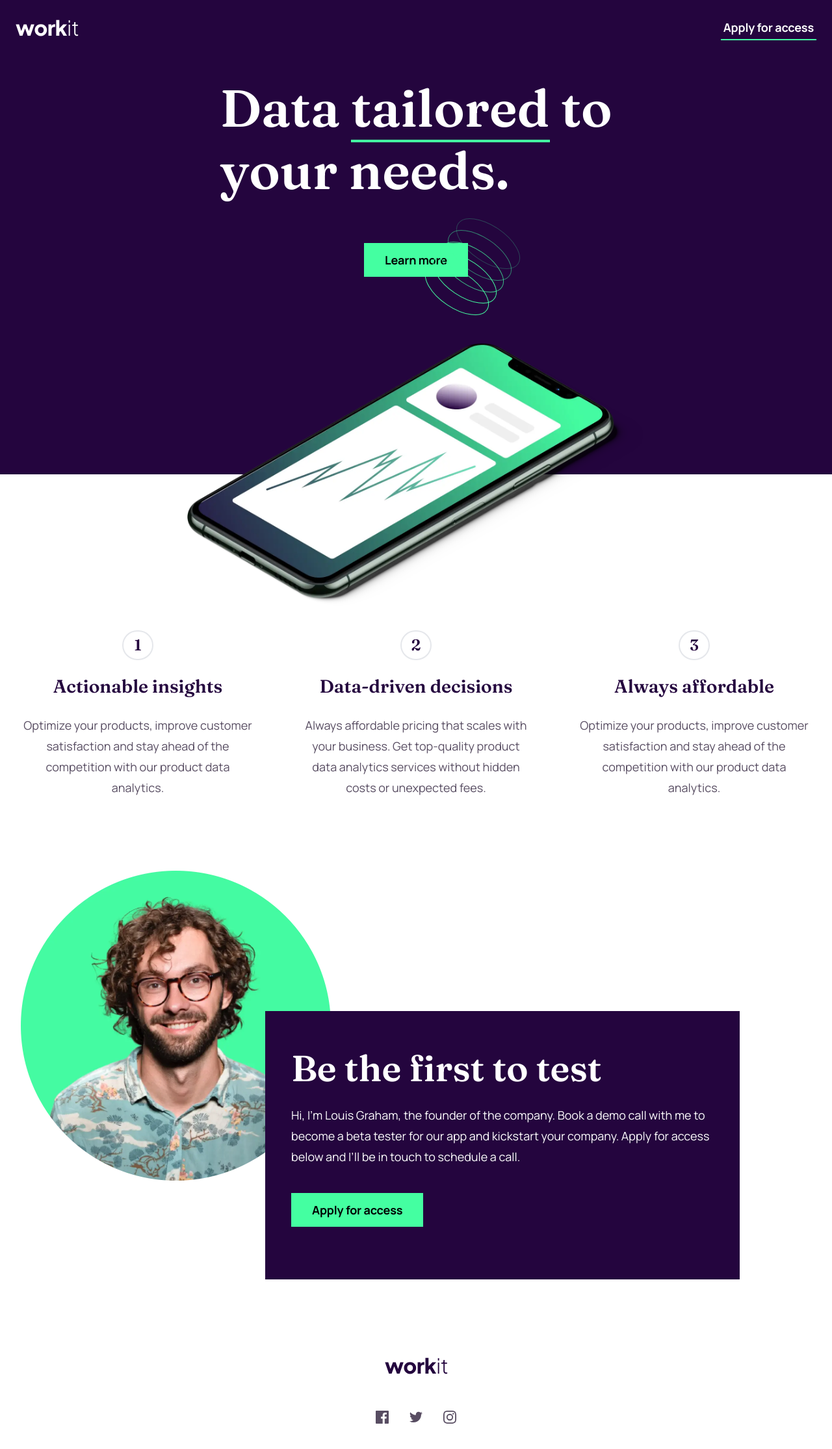
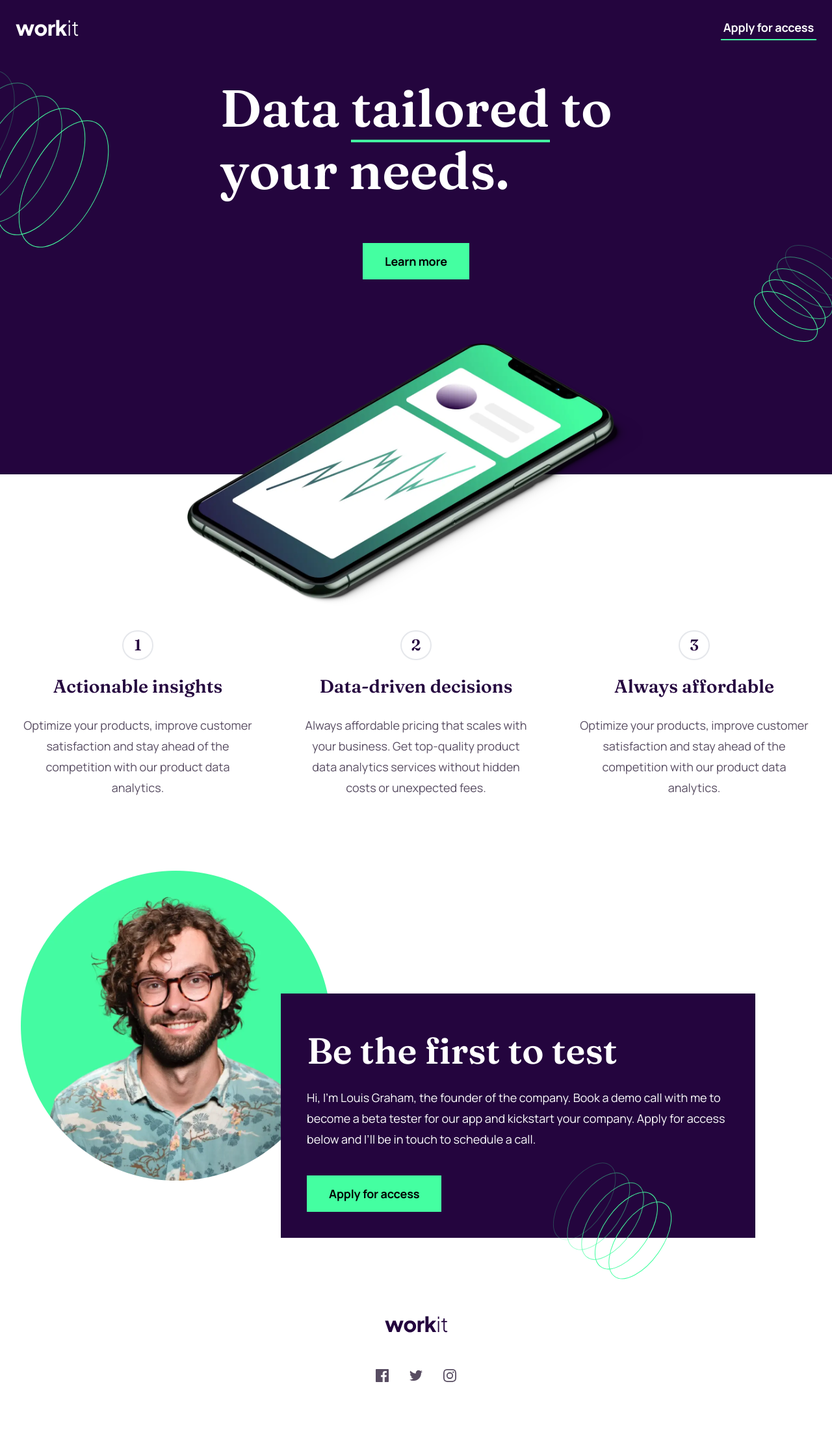
Before and after one commit to mehdias63/Workit-landing-page, a React (Vite) app: page / in a window 1280 px wide. Shown: the top 2230 px of the page at 65% size. After the commit the page ends 2191 px from the top, so only its background shows below. Built offline with nearby package versions, Linux system fonts and the light colour scheme.

Commit message:
last update

```diff
--- a/src/App.jsx
+++ b/src/App.jsx
@@ -4,7 +4,7 @@ import Button from "./components/Button";
 
 function App() {
   return (
-    <div className="max-w-[90rem] min-h-screen mx-auto font-man">
+    <div className="max-w-[90rem] min-h-screen mx-auto font-man overflow-hidden">
       <div className="bg-dark-purple text-white h-[30.10669rem] md:h-[33.76475rem] lg:h-[45.625rem]">
         <header className="flex justify-between p-6 bg-purple ">
           <img src="/images/logo-light.svg" />
@@ -12,19 +12,21 @@ function App() {
             Apply for access
           </p>
         </header>
-        <section className="flex flex-col items-center">
+        <section className="relative flex flex-col items-center">
           <h1 className="font-fraun text-[3.125rem] md:text-[3.75rem] lg:text-[5rem] font-semibold leading-[4.125rem] md:leading-[4.75rem] lg:leading-[6rem] mt-8">
             Data <span className="border-b-4 border-light-green">tailored</span>{" "}
             to
             <br /> your needs.
           </h1>
           <Button className="bg-light-green mt-8 lg:mt-16" text="Learn more" />
-          <div>
             <img
               src="/images/bg-pattern-2.svg"
-              className="hidden sm:block absolute sm:left-[40rem] sm:top-[20rem] md:left-[55rem] lg:left-auto"
+              className="absolute hidden md:block -right-20  lg:-right-10 bottom-[-7rem]"
             />
-          </div>
+            <img
+              src="/images/bg-pattern-1.svg"
+              className="absolute hidden md:block left-[-11rem] lg:left-[-9rem]"
+            />
         </section>
       </div>
       <div className="flex justify-center items-center">
@@ -58,7 +60,7 @@ function App() {
             className="h-[17.5625rem] lg:h-[29.8125rem]"
           />
         </div>
-        <div className="absolute bg-dark-purple text-white h-[23.4375rem] lg:h-[25.8125rem] md:max-w-[32.125rem] lg:max-w-[45.625rem] p-8 md:p-10 top-56 md:top-44 md:left-[19rem] lg:top-[17rem] lg:left-[25.5rem] ">
+        <div className="relative bg-dark-purple text-white md:max-w-[32.125rem] lg:max-w-[45.625rem] p-8 md:p-10 mt-[-4rem] md:ml-[14rem] md:mt-[-7rem] lg:ml-[25rem] lg:mt-[-18rem]">
           <h3 className="font-fraun text-[2rem] md:text-5xl lg:text-[3.5rem] font-semibold leading-[3rem] md:leading-[3.5rem] lg:leading-[4rem] mt-4">
             Be the first to test
           </h3>
@@ -72,9 +74,10 @@ function App() {
             className="bg-light-green text-black mt-4"
             text="Apply for access"
           />
+          <img src="/images/bg-pattern-3.svg" className="hidden md:block absolute left-[18rem] bottom-[-5rem] lg:left-[25rem]" />
         </div>
       </main>
-      <footer className="flex flex-col justify-center items-center gap-6 p-6 mt-[22rem] md:mt-[18rem] lg:mt-[12rem] mb-10">
+      <footer className="flex flex-col justify-center items-center gap-6 p-6 my-10">
         <img src="/images/logo-dark.svg" />
         <div className="flex gap-8 mt-8">
           <img
--- a/src/components/Button.jsx
+++ b/src/components/Button.jsx
@@ -3,7 +3,7 @@ import React from "react";
 export default function Button({ className, text }) {
   return (
     <button
-      className={`${className} px-6 py-2 lg:px-8 lg:py-3 text-base lg:text-lg font-bold leading-7 cursor-pointer tracking-[-0.01rem] lg:tracking-[-0.01125rem] text-black hover:bg-dark-purple hover:text-light-green hover:border-2 hover:border-light-green`}
+      className={`${className} px-6 py-2 lg:px-8 lg:py-3 text-base lg:text-lg font-bold leading-7 cursor-pointer tracking-[-0.01rem] lg:tracking-[-0.01125rem] text-black hover:bg-dark-purple hover:text-light-green border-2 border-light-green`}
     >
       {text}
     </button>
```
